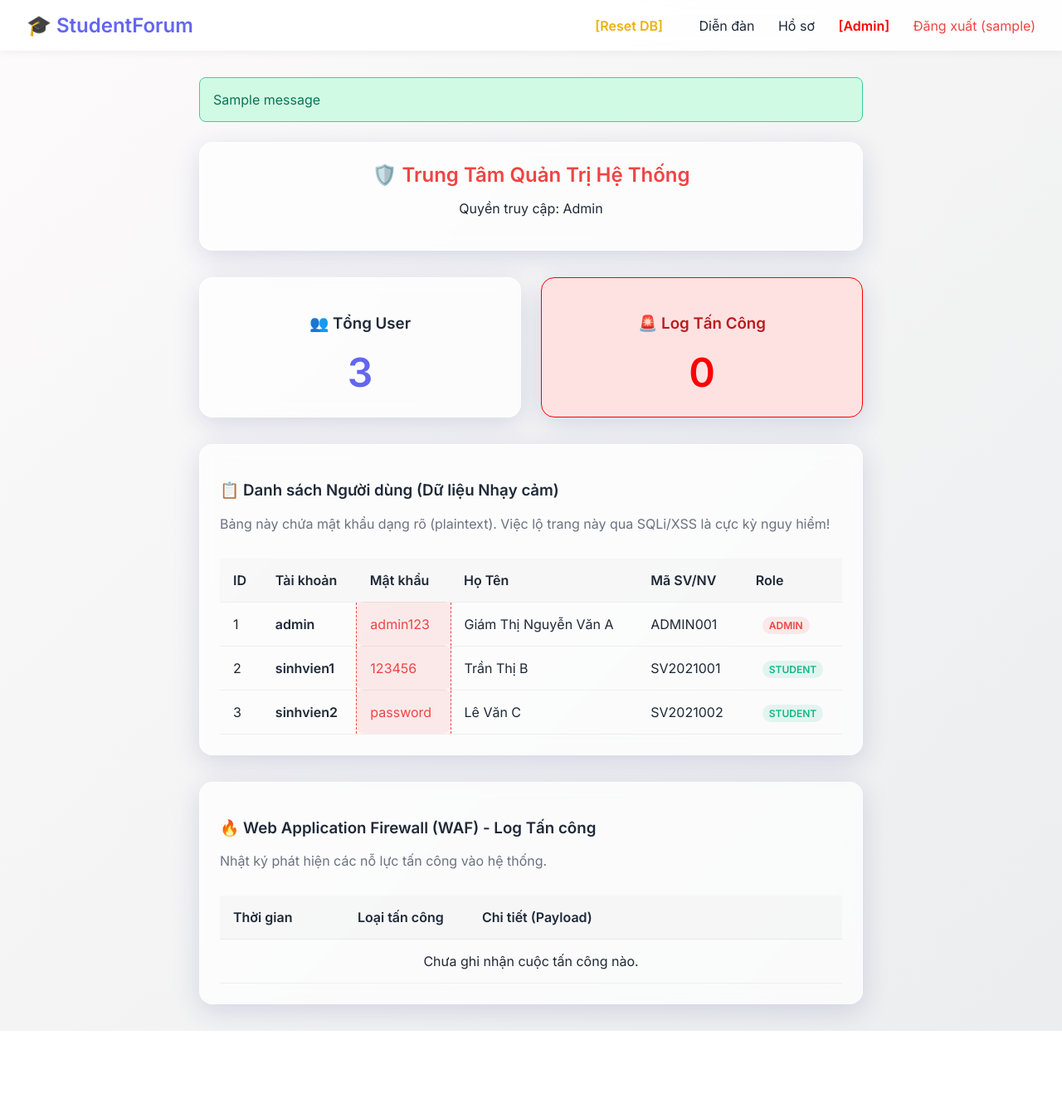
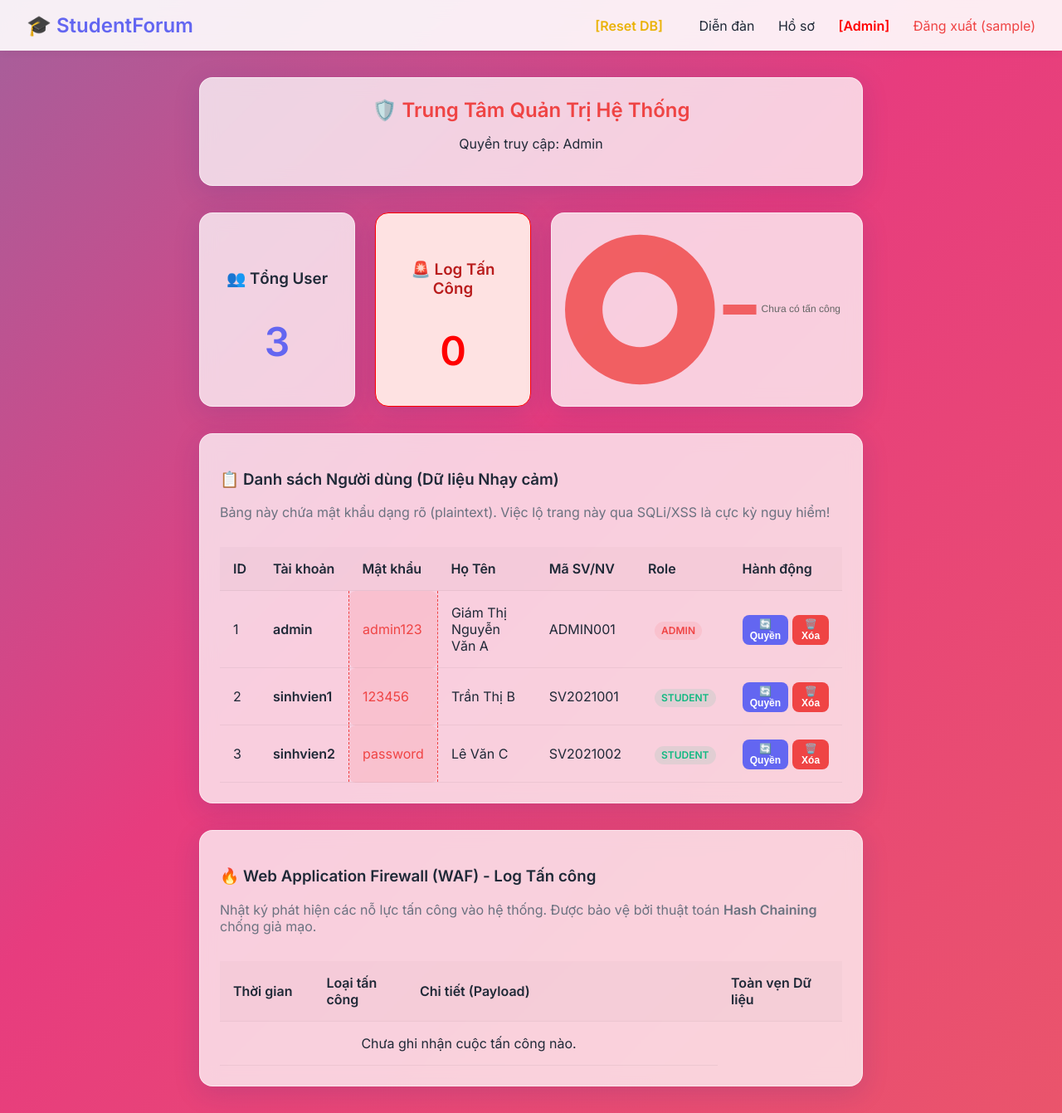
Before and after one commit to quanghung2005/bmud, a Flask app: page /admin in a window 1280 px wide. Shown: the whole page at 83% size. Before the commit the page ends 1242 px from the top, so only its background shows below. Run offline with Flask 3, Linux system fonts and the light colour scheme; the visitor is signed in with stand-in values (Sample User, id 1); data comes from the database, SQL or seed files in the repository; one stand-in notice (Sample message) is shown; data that the repository does not hold is empty.

Commit message:
V4 Final: Cập nhật lỗi Broken Authentication (MFA/Password Reset) và WAF chống giả mạo

```diff
--- a/app.py
+++ b/app.py
@@ -2,11 +2,12 @@ import sqlite3
 import os
 import re
 from datetime import datetime
-from flask import Flask, render_template, request, redirect, url_for, session, flash
+from flask import Flask, render_template, request, redirect, url_for, session, flash, send_from_directory
+import hashlib
 
 app = Flask(__name__)
 app.secret_key = 'super_secret_key_for_demo'
-DB_FILE = 'forum_v3.db' # Dùng DB mới để tránh lỗi khóa file (file lock) đang chạy
+DB_FILE = 'forum_v4.db' # Dùng DB mới để tránh lỗi khóa file (file lock) đang chạy
 
 def get_db_connection():
     conn = sqlite3.connect(DB_FILE)
@@ -58,13 +59,15 @@ def init_db():
         )
     ''')
 
-    # 4. Bảng Log Tấn Công (Attack Logs)
+    # 4. Bảng Log Tấn Công (Attack Logs) - Chống giả mạo bằng Blockchain-like Hash
     cursor.execute('''
         CREATE TABLE IF NOT EXISTS attack_logs (
             id INTEGER PRIMARY KEY AUTOINCREMENT,
             attack_type TEXT,
             details TEXT,
-            timestamp TIMESTAMP DEFAULT CURRENT_TIMESTAMP
+            timestamp TIMESTAMP DEFAULT CURRENT_TIMESTAMP,
+            prev_hash TEXT,
+            hash TEXT
         )
     ''')
 
@@ -88,11 +91,23 @@ def init_db():
     conn.commit()
     conn.close()
 
-# Hàm hỗ trợ ghi log tấn công (WAF Mô phỏng)
+# Hàm hỗ trợ ghi log tấn công (Tamper-Resistant WAF)
 def log_attack(attack_type, details):
     conn = get_db_connection()
     cursor = conn.cursor()
-    cursor.execute("INSERT INTO attack_logs (attack_type, details) VALUES (?, ?)", (attack_type, details))
+
+    # Lấy hash của bản ghi trước đó
+    cursor.execute("SELECT hash FROM attack_logs ORDER BY id DESC LIMIT 1")
+    last_log = cursor.fetchone()
+    prev_hash = last_log['hash'] if last_log and last_log['hash'] else "0" * 64
+
+    # Tạo nội dung để băm (hash)
+    timestamp = datetime.now().strftime("%Y-%m-%d %H:%M:%S")
+    content_to_hash = f"{attack_type}|{details}|{timestamp}|{prev_hash}"
+    current_hash = hashlib.sha256(content_to_hash.encode()).hexdigest()
+
+    cursor.execute("INSERT INTO attack_logs (attack_type, details, timestamp, prev_hash, hash) VALUES (?, ?, ?, ?, ?)",
+                   (attack_type, details, timestamp, prev_hash, current_hash))
     conn.commit()
     conn.close()
 
@@ -133,13 +148,41 @@ def login():
                 return redirect(url_for('forum'))
             else:
                 flash('Sai tên đăng nhập hoặc mật khẩu!', 'error')
+
         except sqlite3.Error as e:
             flash(f'Lỗi cơ sở dữ liệu: {e}', 'error')
             log_attack('Database Error', f"Lỗi thực thi SQL do payload: {username}")
         finally:
             conn.close()
+    return render_template('login.html')
 
-    return render_template('login.html')
+# --- VULNERABILITY 4: INSECURE PASSWORD RESET ---
+@app.route('/reset_password', methods=['GET', 'POST'])
+def reset_password():
+    if request.method == 'POST':
+        username = request.form['username']
+        new_password = request.form['password']
+        # LỖ HỔNG (VULNERABLE): Đổi mật khẩu mà không cần OTP, Email, hay mật khẩu cũ.
+        # Chỉ cần biết username là có thể tự do đặt lại mật khẩu!
+        conn = get_db_connection()
+        cursor = conn.cursor()
+
+        # Kiểm tra xem user có tồn tại không
+        cursor.execute("SELECT * FROM users WHERE username = ?", (username,))
+        user = cursor.fetchone()
+
+        if user:
+            cursor.execute("UPDATE users SET password = ? WHERE username = ?", (new_password, username))
+            conn.commit()
+            log_attack('Insecure Password Reset', f"Mật khẩu của tài khoản '{username}' đã bị thay đổi trái phép thành '{new_password}'!")
+            flash(f'Đã đổi mật khẩu cho tài khoản {username} thành công!', 'success')
+            return redirect(url_for('login'))
+        else:
+            flash('Tài khoản không tồn tại!', 'error')
+
+        conn.close()
+
+    return render_template('reset_password.html')
 
 @app.route('/logout')
 def logout():
@@ -256,7 +299,6 @@ def profile():
     # WAF LOGIC: Phát hiện IDOR
     if str(requested_id) != str(session['user_id']) and session.get('role') != 'admin':
         log_attack('IDOR (Broken Access Control)', f"User ID {session['user_id']} cố gắng truy cập trái phép hồ sơ của User ID {requested_id}")
-
     # LỖ HỔNG (VULNERABLE): Vẫn cho phép query database mà không chặn lại
     conn = get_db_connection()
     cursor = conn.cursor()
@@ -270,35 +312,101 @@ def profile():
     else:
         return "Không tìm thấy người dùng", 404
 
+# --- WAF: Kiểm tra tính toàn vẹn của Log ---
+def verify_logs_integrity(logs):
+    verified_logs = []
+    expected_prev = "0" * 64
+
+    for log in logs:
+        log_dict = dict(log)
+
+        # Băm lại dữ liệu hiện tại
+        content_to_hash = f"{log['attack_type']}|{log['details']}|{log['timestamp']}|{log['prev_hash']}"
+        recalculated_hash = hashlib.sha256(content_to_hash.encode()).hexdigest()
+
+        # Kiểm tra tính toàn vẹn
+        if recalculated_hash == log['hash'] and log['prev_hash'] == expected_prev:
+            log_dict['is_valid'] = True
+        else:
+            log_dict['is_valid'] = False
+
+        expected_prev = log['hash']
+        verified_logs.append(log_dict)
+
+    return verified_logs
+
+
+
 # --- ADMIN DASHBOARD ---
 @app.route('/admin')
 def admin_dashboard():
-    # CHỈ CÓ ADMIN MỚI ĐƯỢC VÀO TRANG NÀY
-    if 'user_id' not in session or session.get('role') != 'admin':
-        log_attack('Unauthorized Access', f"User ID {session.get('user_id', 'Guest')} cố gắng truy cập trang Quản trị Admin.")
-        flash('Bạn không có quyền truy cập trang này!', 'error')
+    if session.get('role') != 'admin':
+        log_attack('Unauthorized Access', f"User {session.get('user_id', 'Guest')} cố gắng truy cập trang Admin")
+        flash('Bạn không có quyền truy cập trang này.', 'error')
         return redirect(url_for('forum'))
 
     conn = get_db_connection()
     cursor = conn.cursor()
 
-    # Lấy thống kê
-    cursor.execute("SELECT COUNT(*) as count FROM users")
-    total_users = cursor.fetchone()['count']
-    cursor.execute("SELECT COUNT(*) as count FROM attack_logs")
-    total_logs = cursor.fetchone()['count']
+    cursor.execute("SELECT * FROM users")
+    users = cursor.fetchall()
 
-    # Lấy danh sách users (Dữ liệu nhạy cảm)
-    cursor.execute("SELECT * FROM users")
-    all_users = cursor.fetchall()
-
-    # Lấy logs tấn công
-    cursor.execute("SELECT * FROM attack_logs ORDER BY timestamp DESC LIMIT 20")
-    attack_logs = cursor.fetchall()
+    cursor.execute("SELECT * FROM attack_logs ORDER BY id ASC") # Phải lấy tăng dần để kiểm tra hash chain
+    logs = cursor.fetchall()
 
     conn.close()
 
-    return render_template('admin.html', total_users=total_users, total_logs=total_logs, users=all_users, logs=attack_logs)
+    # Kiểm tra toàn vẹn
+    verified_logs = verify_logs_integrity(logs)
+    verified_logs.reverse() # Đảo lại để hiển thị mới nhất lên đầu
+
+    return render_template('admin.html',
+                         users=users,
+                         logs=verified_logs,
+                         total_users=len(users),
+                         total_logs=len(logs))
+
+@app.route('/admin/delete_user/<int:user_id>', methods=['POST'])
+def delete_user(user_id):
+    if session.get('role') != 'admin':
+        return "Forbidden", 403
+
+    if user_id == 1:
+        flash("Không thể xóa Admin chính!", "error")
+        return redirect(url_for('admin_dashboard'))
+
+    conn = get_db_connection()
+    cursor = conn.cursor()
+    cursor.execute("DELETE FROM users WHERE id = ?", (user_id,))
+    conn.commit()
+    conn.close()
+
+    log_attack('Data Deletion', f"Admin đã xóa người dùng ID: {user_id}")
+    flash("Xóa người dùng thành công", "success")
+    return redirect(url_for('admin_dashboard'))
+
+@app.route('/admin/toggle_role/<int:user_id>', methods=['POST'])
+def toggle_role(user_id):
+    if session.get('role') != 'admin':
+        return "Forbidden", 403
+
+    if user_id == 1:
+        flash("Không thể đổi quyền Admin chính!", "error")
+        return redirect(url_for('admin_dashboard'))
+
+    conn = get_db_connection()
+    cursor = conn.cursor()
+    cursor.execute("SELECT role FROM users WHERE id = ?", (user_id,))
+    user = cursor.fetchone()
+
+    new_role = 'admin' if user['role'] == 'student' else 'student'
+    cursor.execute("UPDATE users SET role = ? WHERE id = ?", (new_role, user_id))
+    conn.commit()
+    conn.close()
+
+    log_attack('Role Changed', f"Admin đã đổi quyền user ID: {user_id} thành {new_role}")
+    flash(f"Đã cập nhật quyền thành {new_role}", "success")
+    return redirect(url_for('admin_dashboard'))
 
 if __name__ == '__main__':
     print("Starting Student Forum at http://127.0.0.1:5000")
--- a/static/style.css
+++ b/static/style.css
@@ -2,8 +2,8 @@
 :root {
     --primary-color: #6366f1;
     --primary-hover: #4f46e5;
-    --bg-gradient: linear-gradient(135deg, #fdfbfb 0%, #ebedee 100%);
-    --glass-bg: rgba(255, 255, 255, 0.7);
+    --bg-gradient: linear-gradient(-45deg, #ee7752, #e73c7e, #23a6d5, #23d5ab);
+    --glass-bg: rgba(255, 255, 255, 0.75);
     --glass-border: rgba(255, 255, 255, 0.5);
     --glass-shadow: 0 8px 32px 0 rgba(31, 38, 135, 0.15);
     --text-main: #1f2937;
@@ -15,10 +15,18 @@
 body {
     font-family: 'Inter', sans-serif;
     background: var(--bg-gradient);
+    background-size: 400% 400%;
+    animation: gradientBG 15s ease infinite;
     min-height: 100vh;
     margin: 0;
     padding: 0;
     color: var(--text-main);
+}
+
+@keyframes gradientBG {
+    0% { background-position: 0% 50%; }
+    50% { background-position: 100% 50%; }
+    100% { background-position: 0% 50%; }
 }
 
 .glass-panel {
@@ -412,3 +420,36 @@ body {
 .comment-text {
     margin-top: 0.5rem;
 }
+
+/* Toasts */
+.toast {
+    background: white;
+    padding: 15px 25px;
+    border-radius: 8px;
+    box-shadow: 0 10px 30px rgba(0,0,0,0.1);
+    display: flex;
+    align-items: center;
+    gap: 10px;
+    transform: translateX(120%);
+    transition: transform 0.4s cubic-bezier(0.175, 0.885, 0.32, 1.275);
+    font-weight: 500;
+}
+.toast.show {
+    transform: translateX(0);
+}
+.toast-success i { color: #10b981; }
+.toast-error i { color: #ef4444; }
+
+/* Micro-animations */
+.glass-panel {
+    transition: transform 0.3s ease, box-shadow 0.3s ease;
+}
+.glass-panel:hover {
+    box-shadow: 0 12px 40px 0 rgba(31, 38, 135, 0.25);
+}
+
+@keyframes pulse {
+    0% { opacity: 1; }
+    50% { opacity: 0.5; }
+    100% { opacity: 1; }
+}
--- a/templates/admin.html
+++ b/templates/admin.html
@@ -9,14 +9,17 @@
         <p>Quyền truy cập: Admin</p>
     </div>
 
-    <div class="stats-row">
-        <div class="stat-card glass-panel">
+    <div class="stats-row" style="display: grid; grid-template-columns: 1fr 1fr 2fr; gap: 1.5rem;">
+        <div class="stat-card glass-panel" style="display: flex; flex-direction: column; justify-content: center;">
             <h3>👥 Tổng User</h3>
             <div class="stat-number">{{ total_users }}</div>
         </div>
-        <div class="stat-card glass-panel alert-error" style="border: 1px solid red;">
+        <div class="stat-card glass-panel alert-error" style="border: 1px solid red; display: flex; flex-direction: column; justify-content: center;">
             <h3>🚨 Log Tấn Công</h3>
             <div class="stat-number" style="color: red;">{{ total_logs }}</div>
+        </div>
+        <div class="stat-card glass-panel" style="padding: 1rem;">
+            <canvas id="attackChart" style="max-height: 200px;"></canvas>
         </div>
     </div>
 
@@ -32,6 +35,7 @@
                     <th>Họ Tên</th>
                     <th>Mã SV/NV</th>
                     <th>Role</th>
+                    <th>Hành động</th>
                 </tr>
             </thead>
             <tbody>
@@ -43,6 +47,16 @@
                     <td>{{ u.full_name }}</td>
                     <td>{{ u.student_id }}</td>
                     <td><span class="role-badge {{ u.role }}">{{ u.role }}</span></td>
+                    <td>
+                        <div style="display: flex; gap: 5px;">
+                            <form action="{{ url_for('toggle_role', user_id=u.id) }}" method="POST" style="margin: 0;">
+                                <button type="submit" class="btn-primary" style="padding: 4px 8px; font-size: 12px; width: auto;" title="Đổi quyền Admin/Student">🔄 Quyền</button>
+                            </form>
+                            <form action="{{ url_for('delete_user', user_id=u.id) }}" method="POST" style="margin: 0;" onsubmit="return confirm('Bạn có chắc chắn muốn xóa user này không?');">
+                                <button type="submit" class="btn-primary" style="padding: 4px 8px; font-size: 12px; width: auto; background: #ef4444;" title="Xóa User">🗑️ Xóa</button>
+                            </form>
+                        </div>
+                    </td>
                 </tr>
                 {% endfor %}
             </tbody>
@@ -51,13 +65,14 @@
 
     <div class="glass-panel admin-section">
         <h3>🔥 Web Application Firewall (WAF) - Log Tấn công</h3>
-        <p class="subtitle">Nhật ký phát hiện các nỗ lực tấn công vào hệ thống.</p>
+        <p class="subtitle">Nhật ký phát hiện các nỗ lực tấn công vào hệ thống. Được bảo vệ bởi thuật toán <strong>Hash Chaining</strong> chống giả mạo.</p>
         <table class="admin-table attack-table">
             <thead>
                 <tr>
-                    <th width="20%">Thời gian</th>
-                    <th width="20%">Loại tấn công</th>
-                    <th width="60%">Chi tiết (Payload)</th>
+                    <th width="15%">Thời gian</th>
+                    <th width="15%">Loại tấn công</th>
+                    <th width="50%">Chi tiết (Payload)</th>
+                    <th width="20%">Toàn vẹn Dữ liệu</th>
                 </tr>
             </thead>
             <tbody>
@@ -66,6 +81,14 @@
                     <td>{{ log.timestamp }}</td>
                     <td><strong>{{ log.attack_type }}</strong></td>
                     <td style="font-family: monospace; color: #dc2626; word-break: break-all;">{{ log.details }}</td>
+                    <td>
+                        {% if log.is_valid %}
+                            <span style="color: #10b981; font-weight: bold;"><i class="fas fa-check-circle"></i> Hợp lệ</span>
+                        {% else %}
+                            <span style="color: #ef4444; font-weight: bold; animation: pulse 1s infinite;"><i class="fas fa-exclamation-triangle"></i> BỊ GIẢ MẠO!</span>
+                        {% endif %}
+                        <br><span style="font-size: 10px; color: #6b7280; font-family: monospace;">Hash: {{ log.hash[:8] }}...</span>
+                    </td>
                 </tr>
                 {% else %}
                 <tr>
@@ -75,5 +98,40 @@
             </tbody>
         </table>
     </div>
+    </div>
 </div>
+
+<script src="https://cdn.jsdelivr.net/npm/chart.js"></script>
+<script>
+    const attackCounts = {};
+    {% for log in logs %}
+        attackCounts["{{ log.attack_type }}"] = (attackCounts["{{ log.attack_type }}"] || 0) + 1;
+    {% endfor %}
+
+    const ctx = document.getElementById('attackChart').getContext('2d');
+    new Chart(ctx, {
+        type: 'doughnut',
+        data: {
+            labels: Object.keys(attackCounts).length ? Object.keys(attackCounts) : ['Chưa có tấn công'],
+            datasets: [{
+                label: 'Số lần',
+                data: Object.keys(attackCounts).length ? Object.values(attackCounts) : [1],
+                backgroundColor: [
+                    'rgba(239, 68, 68, 0.8)',
+                    'rgba(245, 158, 11, 0.8)',
+                    'rgba(59, 130, 246, 0.8)',
+                    'rgba(16, 185, 129, 0.8)'
+                ],
+                borderWidth: 0
+            }]
+        },
+        options: {
+            responsive: true,
+            maintainAspectRatio: false,
+            plugins: {
+                legend: { position: 'right' }
+            }
+        }
+    });
+</script>
 {% endblock %}
--- a/templates/base.html
+++ b/templates/base.html
@@ -5,6 +5,7 @@
     <meta name="viewport" content="width=device-width, initial-scale=1.0">
     <title>{% block title %}Diễn đàn Sinh viên{% endblock %}</title>
     <link href="https://fonts.googleapis.com/css2?family=Inter:wght@300;400;600&display=swap" rel="stylesheet">
+    <link href="https://cdnjs.cloudflare.com/ajax/libs/font-awesome/6.4.0/css/all.min.css" rel="stylesheet">
     <link rel="stylesheet" href="{{ url_for('static', filename='style.css') }}">
 </head>
 <body>
@@ -24,13 +25,29 @@
     </nav>
 
     <div class="container">
+        <!-- Toast Container -->
+        <div id="toast-container" style="position: fixed; bottom: 20px; right: 20px; z-index: 9999; display: flex; flex-direction: column; gap: 10px;"></div>
+
         {% with messages = get_flashed_messages(with_categories=true) %}
             {% if messages %}
-                <div class="flashes">
-                {% for category, message in messages %}
-                    <div class="alert alert-{{ category }}">{{ message }}</div>
-                {% endfor %}
-                </div>
+                <script>
+                document.addEventListener("DOMContentLoaded", function() {
+                    const toastContainer = document.getElementById("toast-container");
+                    {% for category, message in messages %}
+                        const toast = document.createElement("div");
+                        toast.className = "toast toast-{{ category }}";
+                        toast.innerHTML = `<i class="fas fa-info-circle"></i> <span>{{ message }}</span>`;
+                        toastContainer.appendChild(toast);
+
+                        setTimeout(() => toast.classList.add("show"), 50);
+
+                        setTimeout(() => {
+                            toast.classList.remove("show");
+                            setTimeout(() => toast.remove(), 400);
+                        }, 4000);
+                    {% endfor %}
+                });
+                </script>
             {% endif %}
         {% endwith %}
 
--- a/templates/login.html
+++ b/templates/login.html
@@ -21,6 +21,10 @@
         <button type="submit" class="btn-primary">Đăng nhập</button>
     </form>
 
+    <div style="margin-top: 15px; text-align: center;">
+        <a href="{{ url_for('reset_password') }}" style="color: var(--accent-color); text-decoration: none; font-size: 14px;">Quên mật khẩu? Nhấn vào đây để đặt lại</a>
+    </div>
+
     <div class="hint-box">
         <strong>Gợi ý Demo SQLi:</strong><br>
         Tài khoản SV: <code>sinhvien1</code> / <code>123456</code><br>
```
Also changed, not shown: Kich_ban_demo.md (+55 -8 lines), templates/reset_password.html (added, +28 -0 lines).
